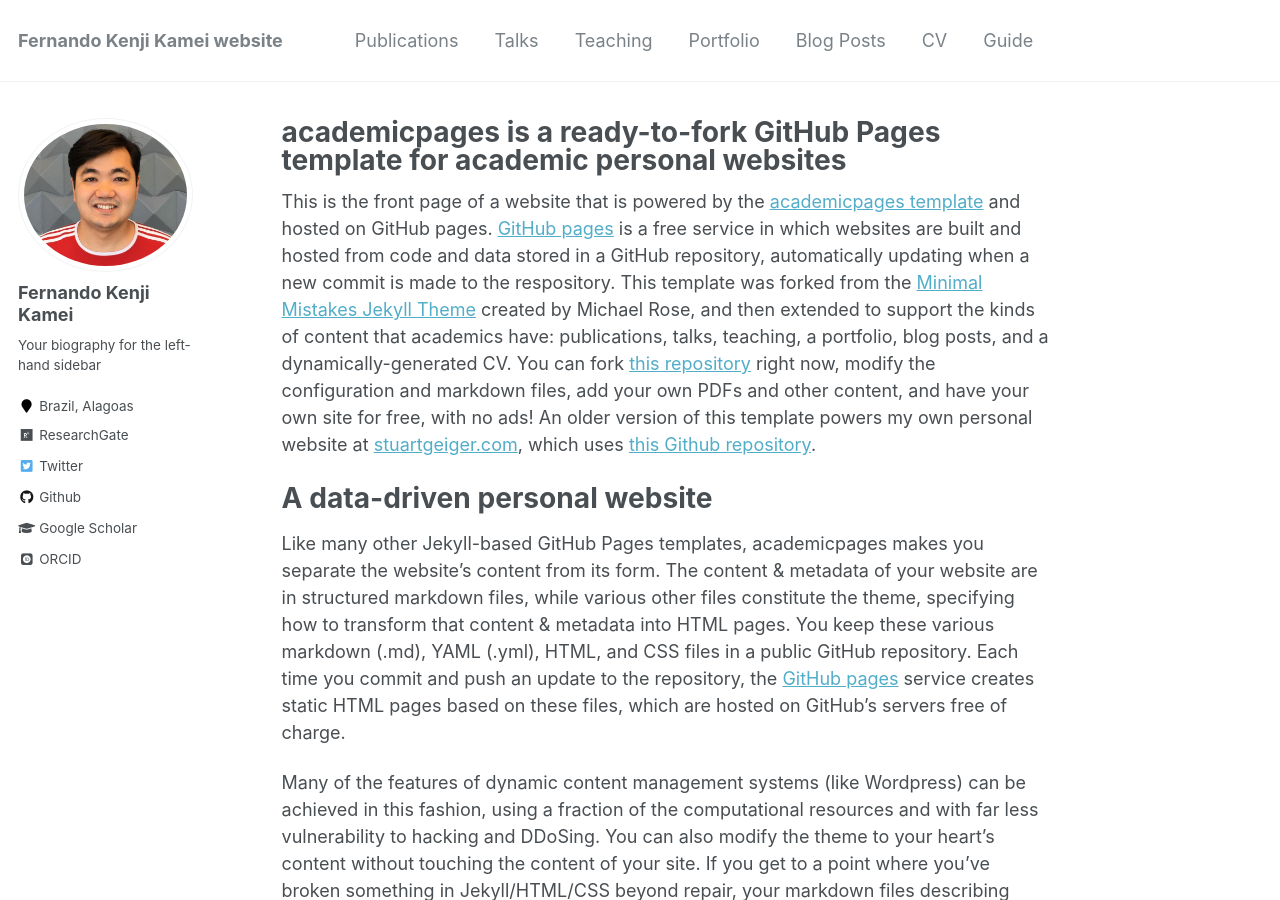
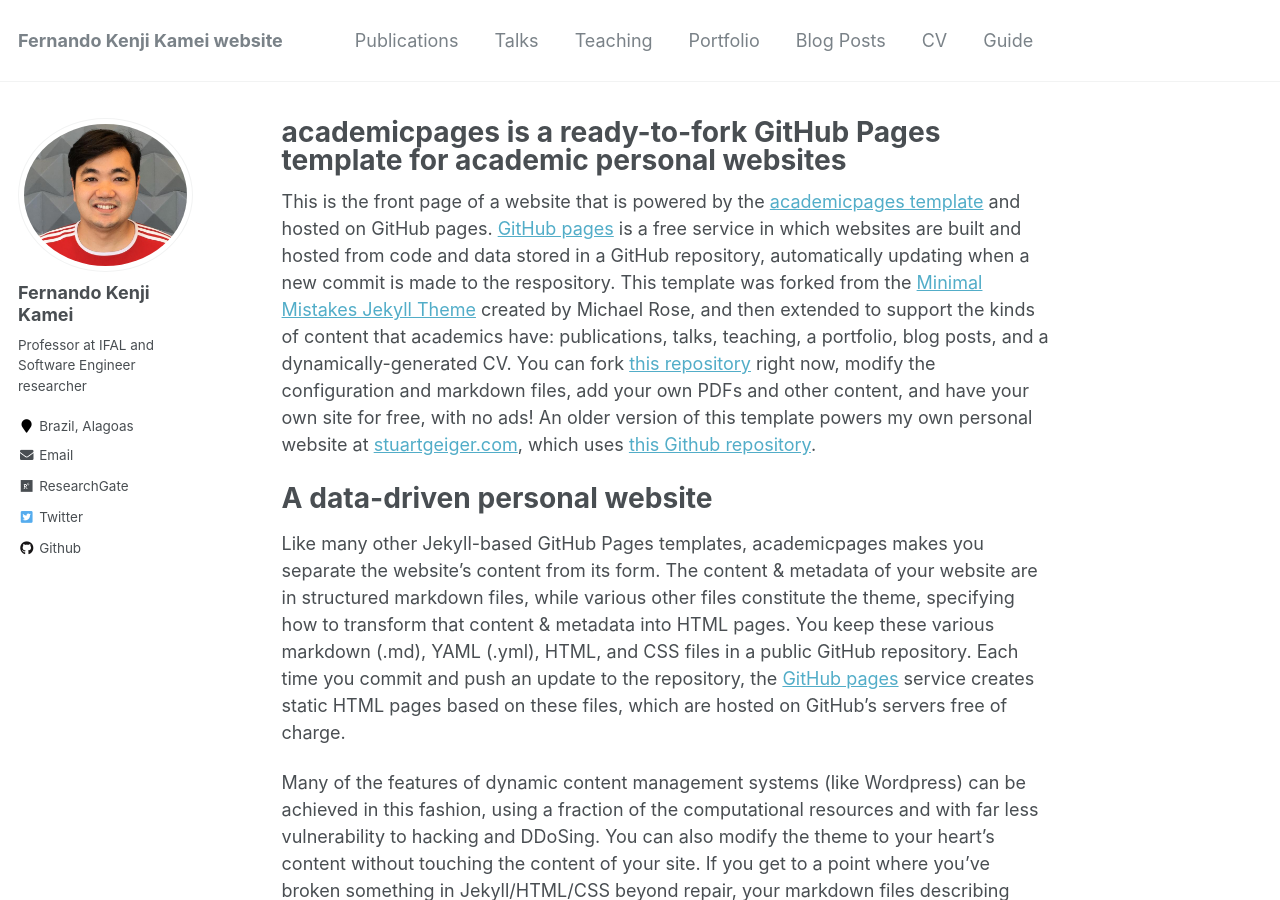
Before and after one commit to fkenjikamei/fkenjikamei.github.io, a Jekyll site: the page built from _pages/about.md, in a window 1280 px wide and 900 px high. Built offline with Jekyll 4.4.1, drawn with Linux system fonts in a browser that asks for light colours; some web fonts are replaced.

Commit message:
add personal information
+email
+goog citations
+twitter (corrections)

```diff
--- a/_config.yml
+++ b/_config.yml
@@ -82,12 +82,12 @@ analytics:
 author:
   name             : "Fernando Kenji Kamei"
   avatar           : "profile.png"
-  bio              : "Your biography for the left-hand sidebar"
+  bio              : "Professor at IFAL and Software Engineer researcher"
   location         : "Brazil, Alagoas"
   employer         :
   #pubmed           : "https://www.ncbi.nlm.nih.gov/pubmed/?term=john+snow"
-  googlescholar    : "http://yourfullgooglescholarurl.com"
-  email            :
+  googlescholar    : #"https://scholar.google.ca/citations?user=RCUIPgMAAAAJ&hl=en"
+  email            : "fernando.kenji@ifal.edu.br"
   researchgate     :  "https://www.researchgate.net/profile/Fernando_Kenji_Kamei"
   uri              :
   bitbucket        :
@@ -103,13 +103,13 @@ author:
   impactstory      : #"https://profiles.impactstory.org/u/xxxx-xxxx-xxxx-xxxx"
   lastfm           :
   linkedin         :
-  orcid            : "https://orcid.org/0000-0002-5572-2049"
+  orcid            : #"https://orcid.org/0000-0002-5572-2049"
   pinterest        :
   soundcloud       :
   stackoverflow    : # http://stackoverflow.com/users/123456/username
   steam            :
   tumblr           :
-  twitter          : "twitter.com/fkenjikamei"
+  twitter          : "fkenjikamei"
   vine             :
   weibo            :
   xing             :
```
Also changed, not shown: README.md (+1 -1 lines).
